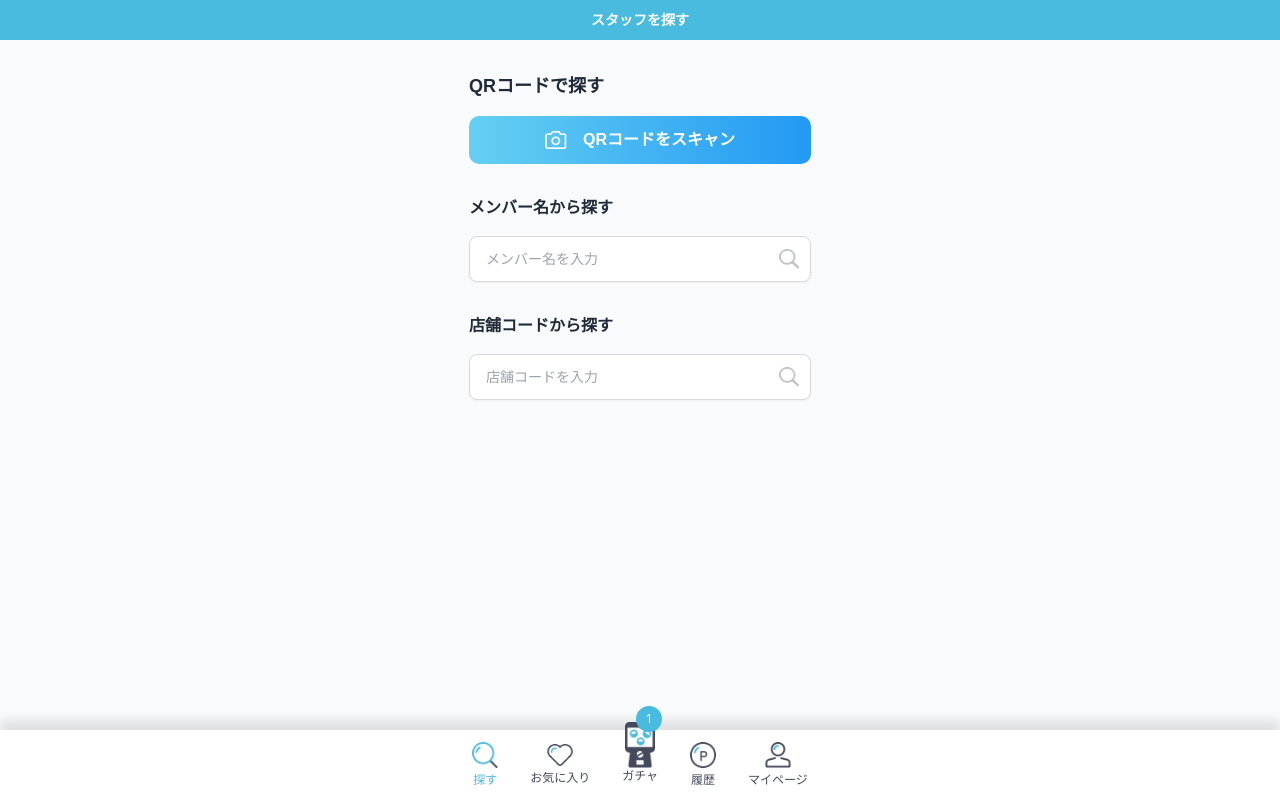
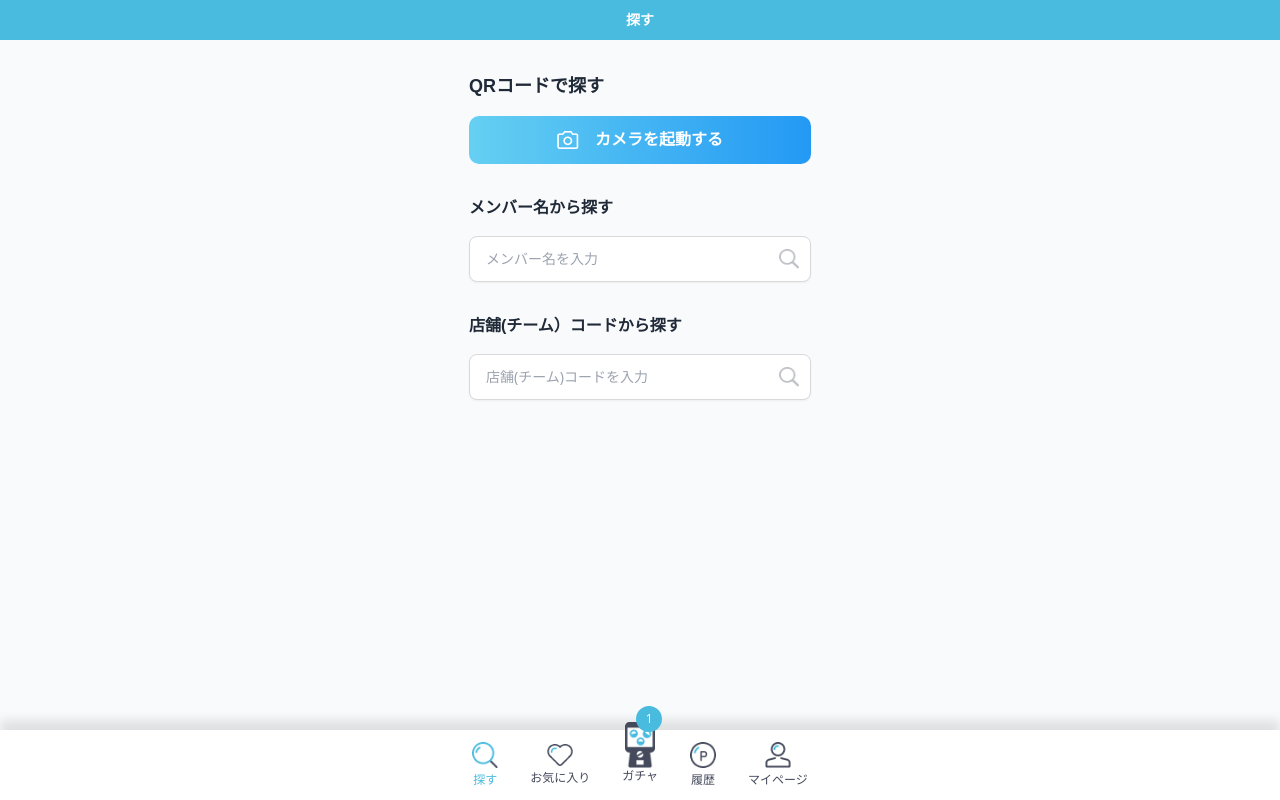
Before and after one commit to mdalamin-jbc/throwin, a React (Vite) app: page /search in a window 1280 px wide. Built offline with nearby package versions, Linux system fonts and the light colour scheme; a web font is replaced by a local one.

Commit message:
search update

```diff
--- a/src/pages/Search/Search.jsx
+++ b/src/pages/Search/Search.jsx
@@ -153,7 +153,7 @@ const Search = () => {
 
   return (
     <div className="min-w-[375px] mx-auto mb-[120px]">
-      <TitleBar title={"スタッフを探す"} />
+      <TitleBar title={"探す"} />
 
       {/* QR Scanner Section */}
       <div className="w-[342px] mx-auto">
@@ -163,7 +163,7 @@ const Search = () => {
         <button onClick={handleOpenScanner} disabled={isScannerOpen}>
           <ButtonPrimary
             icon={<img className="mr-4" src={camera} alt="search icon" />}
-            btnText="QRコードをスキャン"
+            btnText="カメラを起動する"
             style={`flex justify-center bg-gradient-to-r from-[#65D0F2] to-[#2399F4] w-[342px] rounded-[10px] font-hiragino py-[12px] font-bold text-white ${
               isScannerOpen ? "opacity-50 cursor-not-allowed" : ""
             }`}
@@ -192,7 +192,7 @@ const Search = () => {
       {/* Member Search */}
       <div className="w-[342px] mx-auto">
         <h4 className="mt-8 mb-4 font-semibold font-hiragino">
-          メンバー名から探す
+        メンバー名から探す
         </h4>
         <div className="relative flex flex-col justify-center">
           <input
@@ -227,7 +227,7 @@ const Search = () => {
       {/* Store Code Search */}
       <div className="w-[342px] mx-auto">
         <h4 className="mt-8 mb-4 font-semibold font-hiragino">
-          店舗コードから探す
+        店舗(チーム）コードから探す
         </h4>
         <div className="relative flex flex-col justify-center">
           <input
@@ -236,7 +236,7 @@ const Search = () => {
             })}
             name="searchStore"
             type="text"
-            placeholder="店舗コードを入力"
+            placeholder="店舗(チーム)コードを入力"
             className="w-full rounded-[8px] py-3 pl-4 pr-10 border border-[#D9D9D9] text-[#44495B] text-sm placeholder-gray-400 focus:outline-none focus:border-[#707070] shadow-sm"
             value={searchStore}
             onChange={(e) => setSearchStore(e.target.value)}
```
Also changed, not shown: 1 other file (tests, documents, lock files or other folders).
